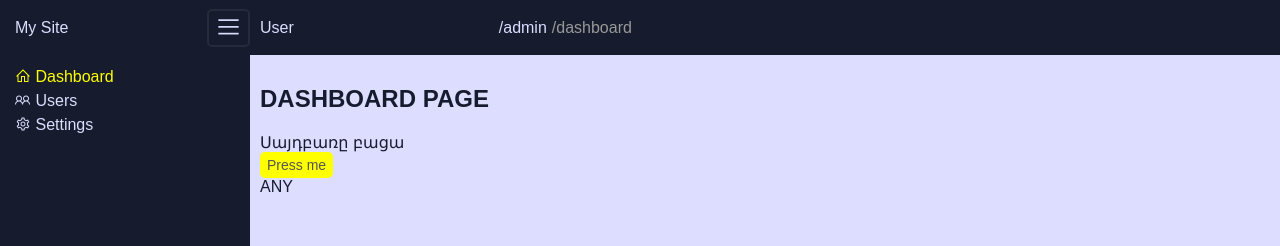
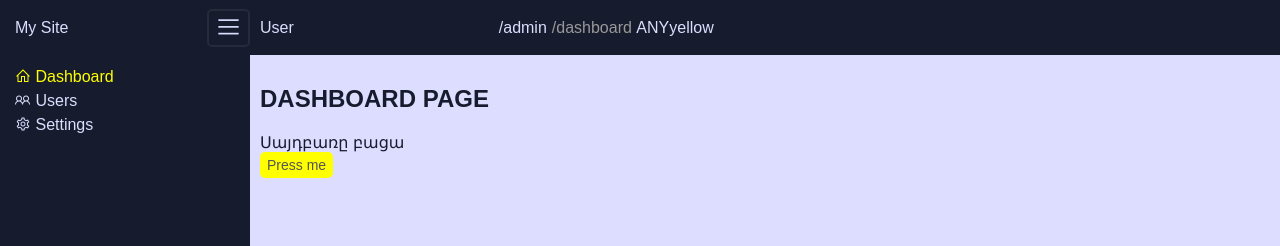
Before and after one commit to VagharshakGasparyan/web-admin-next, a Next.js app: page /admin/dashboard in a window 1280 px wide. Shown: the top 246 px of the page. Built offline with nearby package versions, Linux system fonts and the light colour scheme.

Commit message:
add useGLS1

```diff
--- a/src/app/admin/_layouts/adm_header.js
+++ b/src/app/admin/_layouts/adm_header.js
@@ -4,6 +4,7 @@
 import {useRouter, redirect, usePathname} from 'next/navigation';
 import {lsGet, lsSet} from "@/functions/ls";
 import BreadCrumb from "@/app/admin/_layouts/breadcrumb";
+import Any from "@/app/admin/_layouts/any";
 // export const revalidate = 200;
 
 export default function AdmHeader() {
@@ -20,7 +21,8 @@ export default function AdmHeader() {
                 <button type={"button"} onClick={toggleSidebar} className={"la la-reorder btn-reorder"}></button>
             </div>
             <div className={"d-flex"} style={{flex:"1", alignItems:"center",padding:"0 10px"}}>User
-                <span style={{display:"inline-block", width:"200px"}}></span> <BreadCrumb/></div>
+                <span style={{display:"inline-block", width:"200px"}}></span> <BreadCrumb/>&nbsp;<Any/></div>
+
         </header>
     );
 }
--- a/src/app/admin/_layouts/any.js
+++ b/src/app/admin/_layouts/any.js
@@ -4,13 +4,13 @@ import {useRouter, redirect, usePathname} from 'next/navigation';
 import {createContext, useContext, useEffect, useState} from "react";
 import AdmHeader from "@/app/admin/_layouts/adm_header";
 import AdmSidebar from "@/app/admin/_layouts/adm_sidebar";
-import {useGLS} from "@/functions/ls";
+import {useGLS, varGet} from "@/functions/ls";
 // export const revalidate = 200;
 
 
 export default function Any() {
     console.log("ANY");
     return (
-        <div>ANY</div>
+        <div>ANY{varGet("btnColor", "yellow")}</div>
     );
 }
--- a/src/app/admin/dashboard/page.js
+++ b/src/app/admin/dashboard/page.js
@@ -3,7 +3,7 @@
 import {useEffect, useState} from "react";
 import {useRouter, redirect, usePathname} from 'next/navigation';
 import {lsGet, varGet, varSet, useGLS} from "@/functions/ls";
-import Any from "@/app/admin/_layouts/any";
+
 
 export default function Dashboard() {
     const pathname = usePathname();
@@ -15,10 +15,9 @@ export default function Dashboard() {
             <button style={{backgroundColor: varGet("btnColor", "yellow")}} className={'btn'}
                     onClick={()=>{
                         let c = varGet("btnColor", "yellow");
-                        varSet("btnColor", c === "yellow" ? "red" : "yellow");
+                        varSet("btnColor", c === "yellow" ? "#77f" : "yellow");
                     }}
             >Press me</button>
-            <Any/>
         </div>
     );
 }
```
